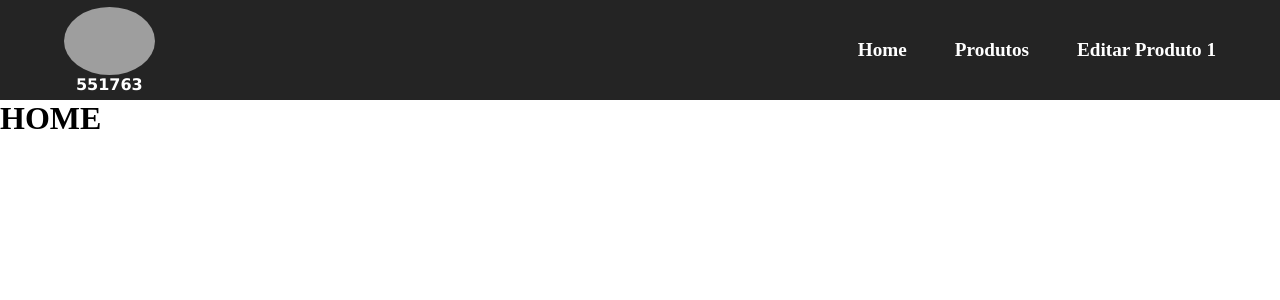
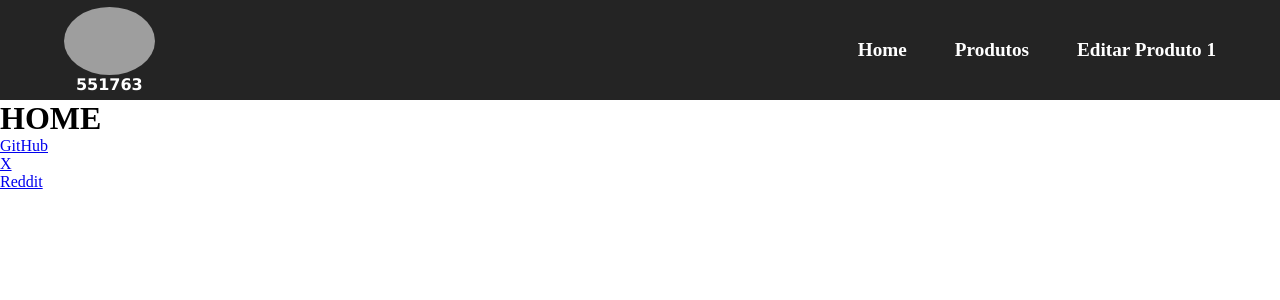
Before and after one commit to Duh0127/projeto-spa, a React (Vite) app: page / in a window 1280 px wide. Shown: the top 300 px of the page. Built offline with nearby package versions, Linux system fonts and the light colour scheme; grey boxes are pictures that could not be loaded.

Commit message:
tentando arrumar o erro no vercel

```diff
--- a/src/App.jsx
+++ b/src/App.jsx
@@ -1,5 +1,6 @@
 import { Outlet } from "react-router-dom";
 import Navbar from "./components/Navbar";
+import Footer from './components/Footer'
 
 export default function App() {
 
@@ -9,6 +10,7 @@ export default function App() {
     <>
       <Navbar/>
       <Outlet/>
+      <Footer />
     </>
   )
 }
--- a/src/main.jsx
+++ b/src/main.jsx
@@ -5,10 +5,10 @@ import App from './App.jsx'
 import './index.css'
 
 import Home from "./components/Home.jsx";
-import Produtos from "./components/Produtos/Produtos.jsx";
-import EditarProdutos from './components/Produtos/EditarProduto.jsx'
+import Produtos from "./components/produtos/Produtos.jsx";
+import EditarProdutos from './components/produtos/EditarProduto.jsx'
 import Error from './components/Error.jsx'
-import ExcluirProdutos from './components/Produtos/ExcluirProdutos.jsx'
+import ExcluirProdutos from './components/produtos/ExcluirProdutos.jsx'
 
 const router = createBrowserRouter([
   {path:"/", element:<App/>,
```
